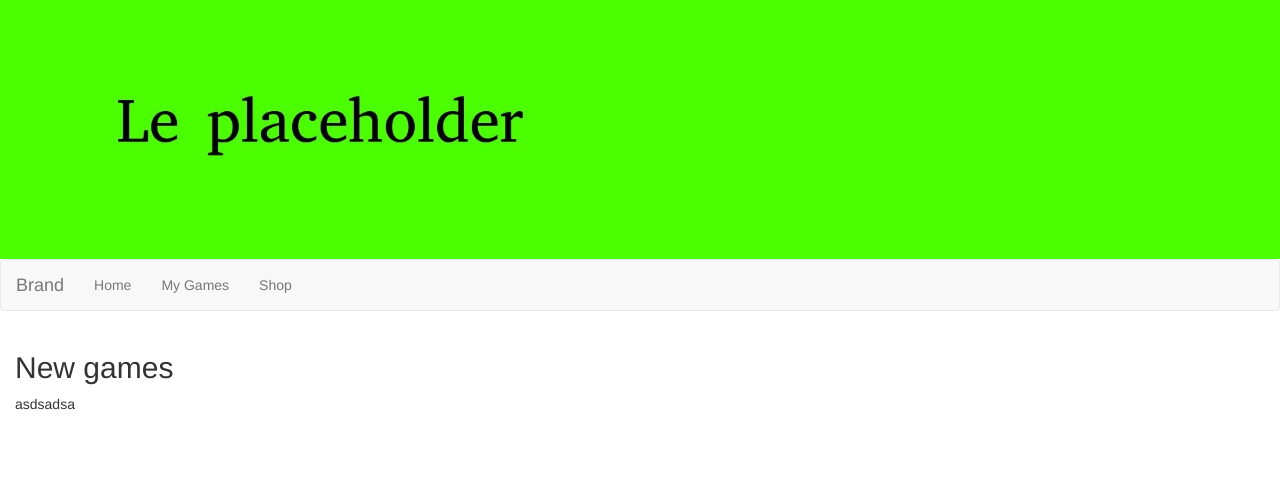
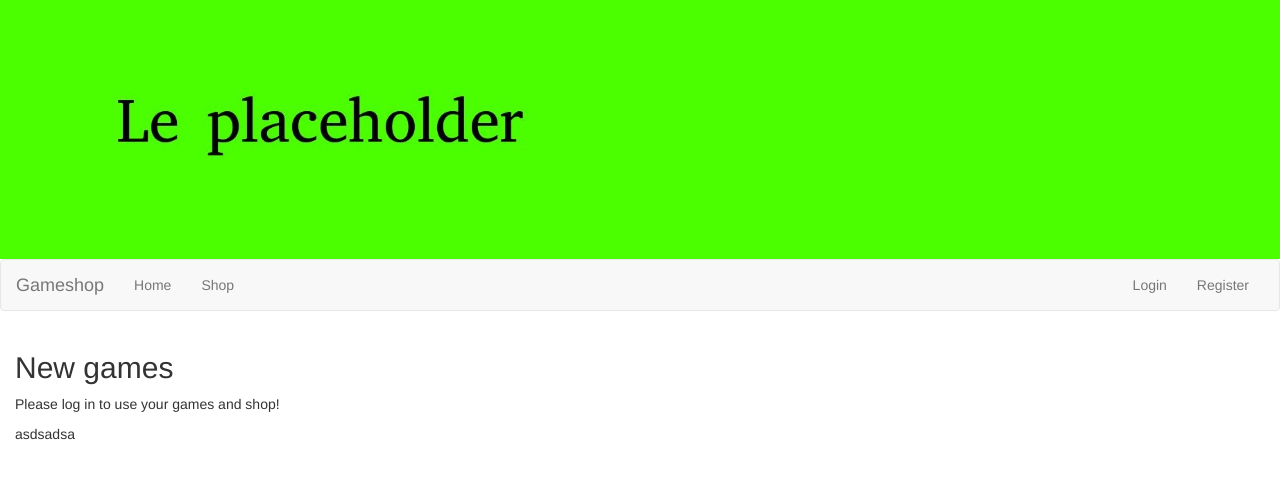
Before and after one commit to chachal/wsd-project, a Django app: page / in a window 1280 px wide. Shown: the top 479 px of the page. Run offline with Django 3.2, Linux system fonts and the light colour scheme; tables that the repository leaves empty hold one stand-in row (values such as "Sample post"); some libraries are stand-ins or nearby versions.

Commit message:
Logging in and out works

```diff
--- a/gameshop/gameshop/urls.py
+++ b/gameshop/gameshop/urls.py
@@ -21,10 +21,11 @@ from shop import views as shopviews
 urlpatterns = [
 	url(r'^admin/', admin.site.urls),
 	url(r'^$', shopviews.index, name='index'),
-	url(r'^accounts/login/$', auth_views.login),
 	url(r'^scores/$', shopviews.list_scores, name='scores'),
 	url(r'^mygames/$', shopviews.mygames, name='mygames'),
 	url(r'^shop/$', shopviews.shop, name='shop'),
 	url(r'^register/$', shopviews.register),
+	url(r'^login', shopviews.login, name='login'),
+	url(r'^logout/$', shopviews.logout, name='logout'),
 
 ]
--- a/gameshop/shop/views.py
+++ b/gameshop/shop/views.py
@@ -1,12 +1,12 @@
 from django.shortcuts import render, redirect
 from django.http import HttpResponse
-from django.contrib.auth import authenticate, login, logout
+from django.contrib.auth import authenticate, login as auth_login, logout as auth_logout
 from django.contrib.auth.decorators import login_required
 from django.db.models import Q, Count, Sum
 from django.template.response import TemplateResponse
 from django.template import RequestContext
 from shop.models import UserProfile, Games, Purchased, Scores
-from shop.forms import AddUserForm
+from shop.forms import AddUserForm, LoginForm
 
 # Create your views here.
 
@@ -32,19 +32,25 @@ def shop(request):
 	return response
 
 def login(request):
-	username = request.POST['username']
-	password = request.POST['password']
-	user = authenticate(username=username, password=password)
-	if user is not None:
-		login(request, user)
+	if request.method == 'POST':
+		username = request.POST['username']
+		password = request.POST['password']
+		user = authenticate(username=username, password=password)
+		if user is not None:
+			auth_login(request, user)
+			return redirect(index)
+		else:
+			return redirect(login)
 	else:
-		print('Invalid username or password!')
+    		login_form = LoginForm()
+	return render(request,'login.html', {'form': login_form })
 
 def register(request):
 	if request.method == 'POST':
 		user_form = AddUserForm(data=request.POST)
 		if user_form.is_valid():
 			user = user_form.save()
+
 			return redirect('index')
 	else:
     		user_form = AddUserForm()
@@ -52,7 +58,8 @@ def register(request):
 	return render(request,'register.html', {'form': user_form })
 
 def logout(request):
-	logout(request)
+	auth_logout(request)
+	return redirect('index')
 
 """Tarkistetaan onko admin"""
 def list_users(request):
--- a/gameshop/templates/base.html
+++ b/gameshop/templates/base.html
@@ -17,6 +17,7 @@
       <div id="header" class="row">
         <a href="/"><img id="headerpic" src="{% static 'images/index.jpg' %}" alt="index"></a>
       </div>
+
     </div>
     <nav class="navbar navbar-default">
       <div class="container-fluid">
@@ -28,15 +29,26 @@
             <span class="icon-bar"></span>
             <span class="icon-bar"></span>
           </button>
-          <a class="navbar-brand" href="/">Brand</a>
+          <a class="navbar-brand" href="/">Gameshop</a>
         </div>
 
         <!-- Collect the nav links, forms, and other content for toggling -->
         <div class="collapse navbar-collapse" id="bs-example-navbar-collapse-1">
           <ul class="nav navbar-nav">
             <li><a href="/">Home</a></li>
+            {% if user.is_authenticated %}
             <li><a href="/mygames">My Games</a></li>
+            {% endif %}
             <li><a href="/shop">Shop</a></li>
+          </ul>
+          <ul id="login-nav" class="nav navbar-nav navbar-right">
+            {% if not user.is_authenticated %}
+            <li><a href="/login">Login</a></li>
+            <li><a href="/register">Register</a></li>
+            {% endif %}
+            {% if user.is_authenticated %}
+            <li><a href="/logout">Logout</a></li>
+            {% endif %}
           </ul>
         </div><!-- /.navbar-collapse -->
       </div><!-- /.container-fluid -->
--- a/gameshop/templates/index.html
+++ b/gameshop/templates/index.html
@@ -3,6 +3,12 @@
 {% block page_content %}
 
   <h2>New games</h2>
+
+
+  {% if not user.is_authenticated%}
+    <p>Please log in to use your games and shop!<p>
+  {% endif %}
+
   {% for game in games %}
 
     {% if forloop.counter|divisibleby:"4" %}
--- a/gameshop/templates/register.html
+++ b/gameshop/templates/register.html
@@ -2,9 +2,9 @@
 {% load i18n %}
 {% block page_content %}
 
-<h2>Registeru user</h2>
+<h2>Register user</h2>
 
-  {% block login %}
+{% block register %}
   <form method="POST" action="/register/">
     {% csrf_token %}
     {{form.as_p}}
```
Also changed, not shown: gameshop/shop/forms.py (+8 -4 lines), gameshop/templates/login.html (+7 -2 lines), gameshop/shop/migrations/0004_auto_20170217_0926.py (added). Lines whose indentation alone changed are shown as unchanged.
